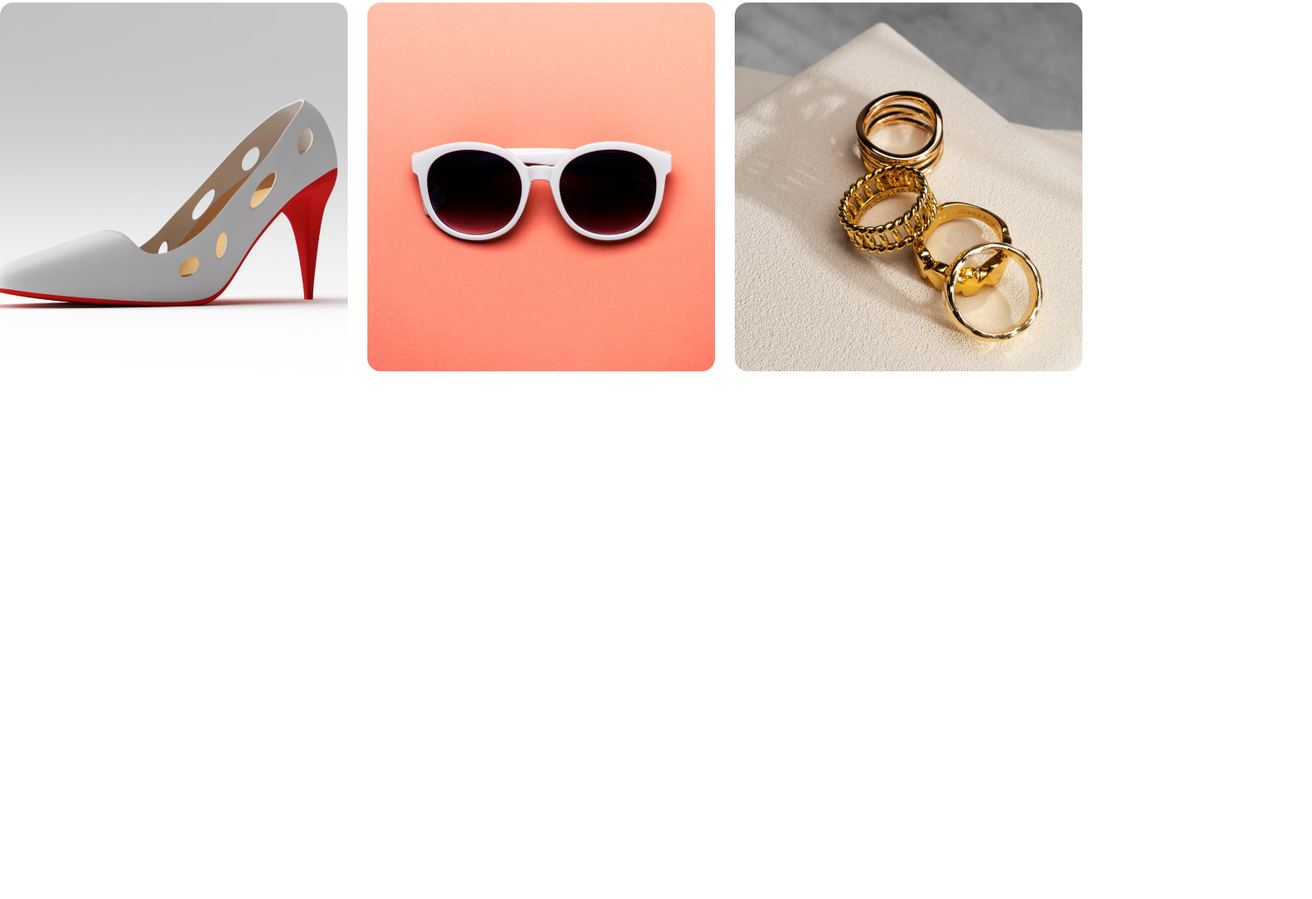
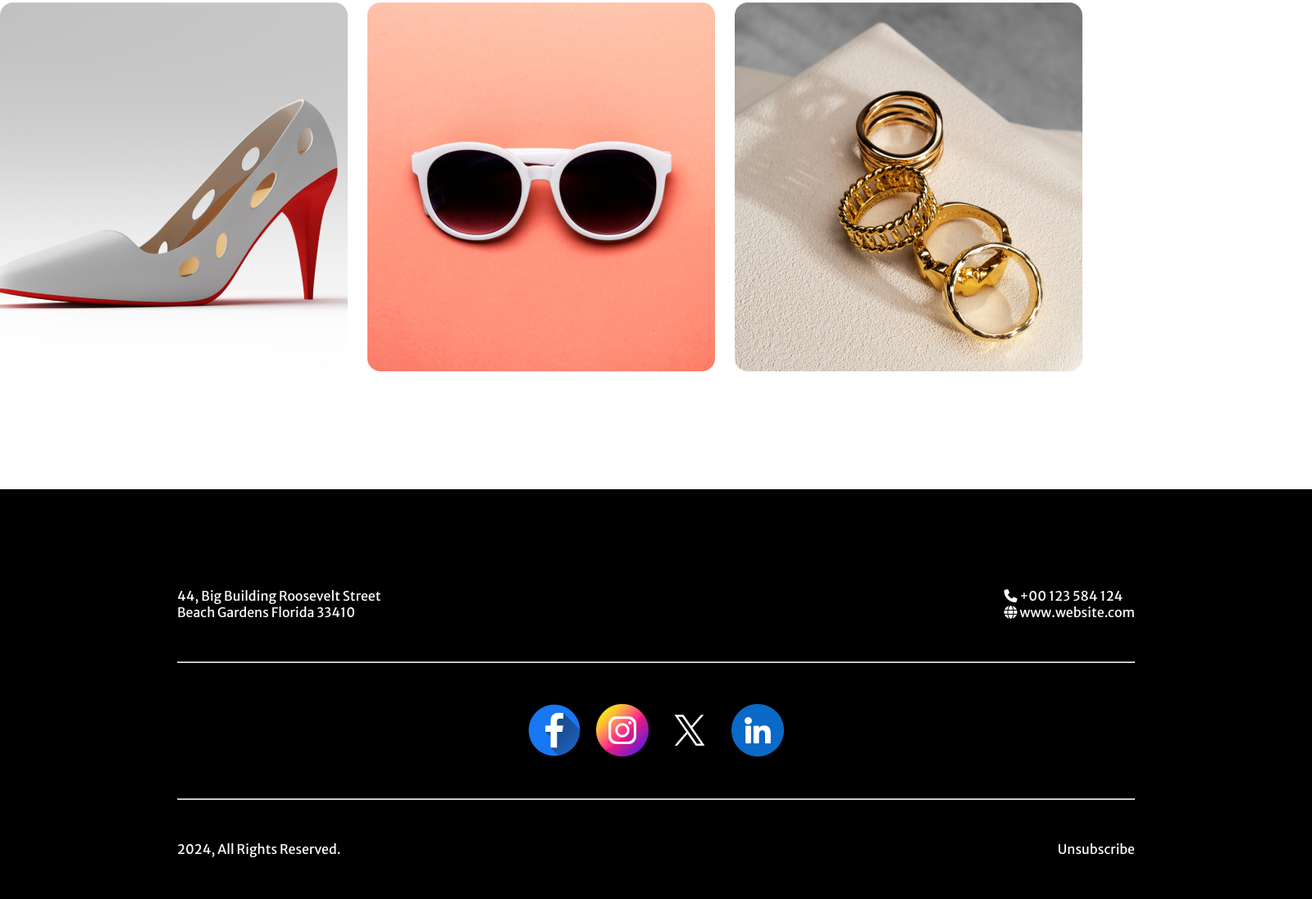
Before and after one commit to UmarHossain1/New-Year-Project, a plain HTML site: page index.html in a window 1280 px wide. Shown: the part 4931-6028 px from the top of the page at 82% size, 1600 px wide, since content can reach past the window. Before the commit the page ends 5408 px from the top, so only its background shows below. Drawn offline with Linux system fonts and the light colour scheme.

Commit message:
footer section done

```diff
--- a/index.html
+++ b/index.html
@@ -5,6 +5,10 @@
     <meta name="viewport" content="width=device-width, initial-scale=1.0" />
     <title>Happy New Year</title>
     <link rel="shortcut icon" href="images/Group 96.png" type="image/x-icon" />
+    <script
+      src="https://kit.fontawesome.com/fd794fe3da.js"
+      crossorigin="anonymous"
+    ></script>
     <link rel="stylesheet" href="styles/style.css" />
   </head>
   <body>
@@ -131,5 +135,32 @@
         </div>
       </section>
     </main>
+    <footer class="footer-container">
+      <div class="footer-first-section">
+        <div>
+          <p>
+            44, Big Building Roosevelt Street <br />
+            Beach Gardens Florida 33410
+          </p>
+          </div>
+          <div>
+            <p><i class="fa-solid fa-phone"></i> +00 123 584 124</p>
+            <p><i class="fa-solid fa-globe"></i> www.website.com</p>
+          </div>
+        </div>
+      </div>
+      <hr class="hr">
+      <div class="social-icons">
+        <img src="icons/Facebook.png" alt="">
+        <img src="icons/Instagram.png" alt="">
+        <img src="icons/Twitter.png" alt="">
+        <img src="icons/Linkedin.png" alt="">
+      </div>
+      <hr class="hr">
+      <div class="footer-text">
+        <p>2024, All Rights Reserved.</p>
+        <p>Unsubscribe</p>
+      </div>
+    </footer>
   </body>
 </html>
--- a/styles/style.css
+++ b/styles/style.css
@@ -333,3 +333,44 @@ h1 {
   grid-template-columns: repeat(3, 1fr);
   gap: 24px;
 }
+/* Footer styles */
+.footer-container {
+  width: 1600px;
+  height: 500px;
+  margin: 0 auto;
+  margin-top: 120px;
+  padding: 70px;
+  background-color: black;
+}
+.footer-first-section {
+  display: flex;
+  color: white;
+  width: 80%;
+  margin: 0 auto;
+  margin-top: 50px;
+  margin-bottom: 50px;
+  justify-content: space-between;
+}
+.hr {
+  width: 80%;
+  margin: 0 auto;
+  margin-top: 50px;
+  color: gray;
+}
+.social-icons {
+  width: 350px;
+  margin: 0 auto;
+  margin-top: 50px;
+  margin-bottom: 50px;
+  display: flex;
+  justify-content: space-evenly;
+  cursor: pointer;
+}
+.footer-text {
+  width: 80%;
+  margin: 0 auto;
+  margin-top: 50px;
+  color: white;
+  display: flex;
+  justify-content: space-between;
+}
```
